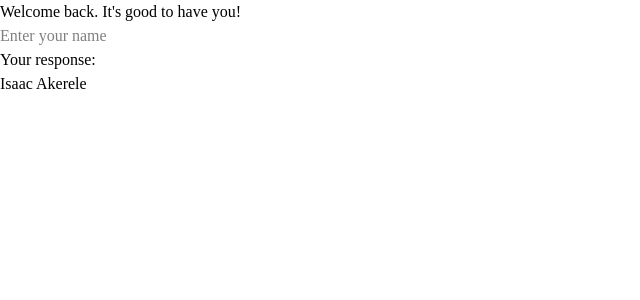
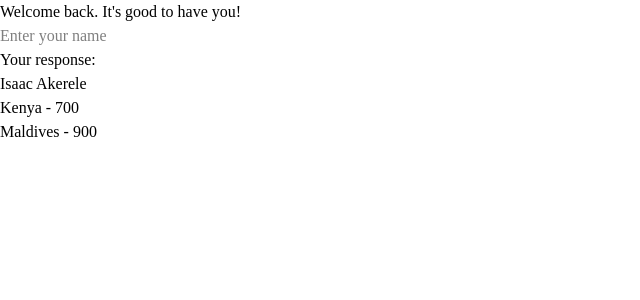
Before and after one commit to theakisaac/React-Learning, a React (Vite) app: page / in a window 1280 px wide. Shown: the top 300 px of the page, without its empty margins (0-640 px from the left). Built offline with nearby package versions, Linux system fonts and the light colour scheme.

Commit message:
more concepts

```diff
--- a/src/App.jsx
+++ b/src/App.jsx
@@ -1,6 +1,7 @@
 import Info from "./Info";
 import Counter from "./Counter";
-import ContactForm from "./ContactForm"
+import ContactForm from "./ContactForm";
+import Testing from "./Testing"
 
 function App() {
 
@@ -10,6 +11,7 @@ function App() {
       <Info isLoggedIn={true}/>
       <Counter />
       <ContactForm />
+      <Testing />
 
     </>
   )
--- /dev/null
+++ b/src/Testing.jsx
@@ -0,0 +1,29 @@
+function Testing() {
+  const trips = [
+    { id: 1, name: "Zanzibar", price: 500 },
+    { id: 2, name: "Kenya", price: 700 },
+    { id: 3, name: "Maldives", price: 900 },
+  ];
+
+  const premiumTrips = trips.filter((trip) => trip.price > 500);
+  const selectedPremiumTrips = premiumTrips.map((premiumTrip) => {
+    return (
+
+            <li key={premiumTrip.id}>
+                {premiumTrip.name} - {premiumTrip.price}
+            </li>
+
+    )
+  })
+
+
+  return(
+
+    <ul>
+        {selectedPremiumTrips}
+
+    </ul>
+  );
+}
+
+export default Testing
```
